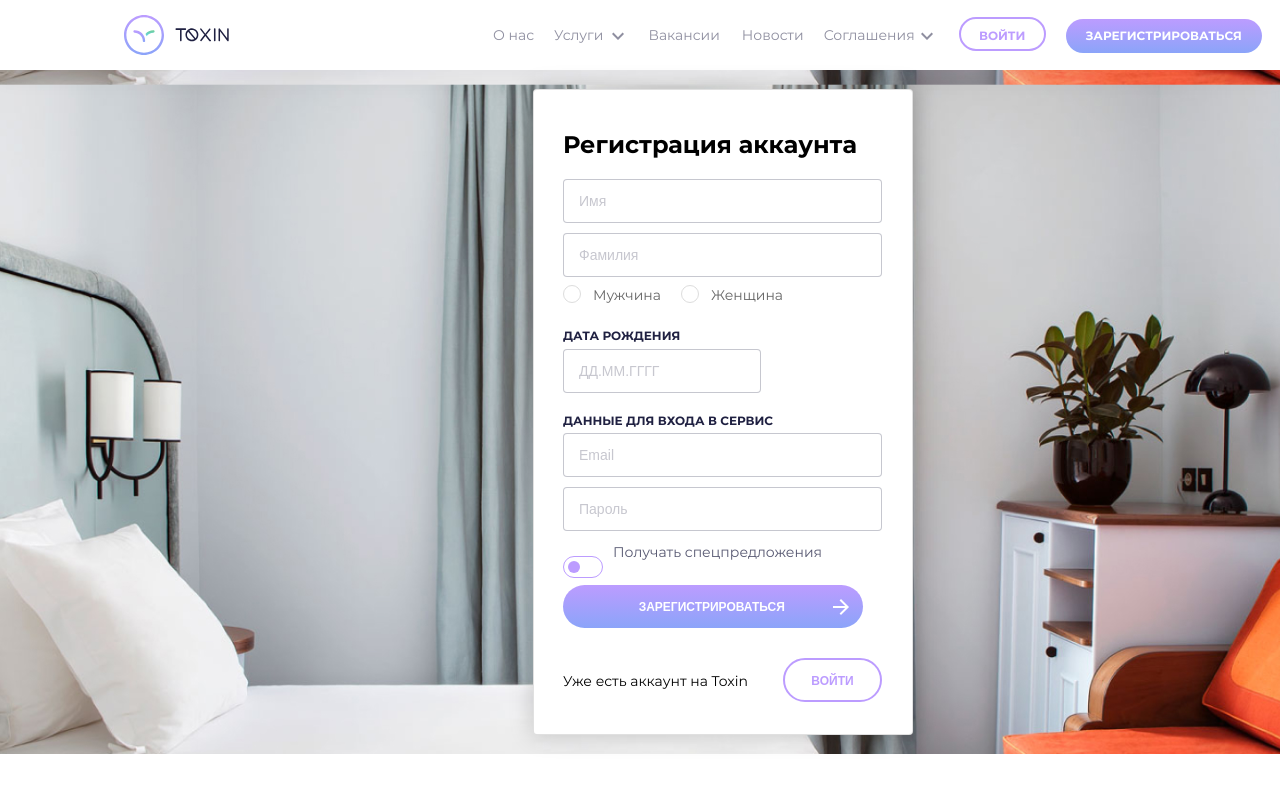
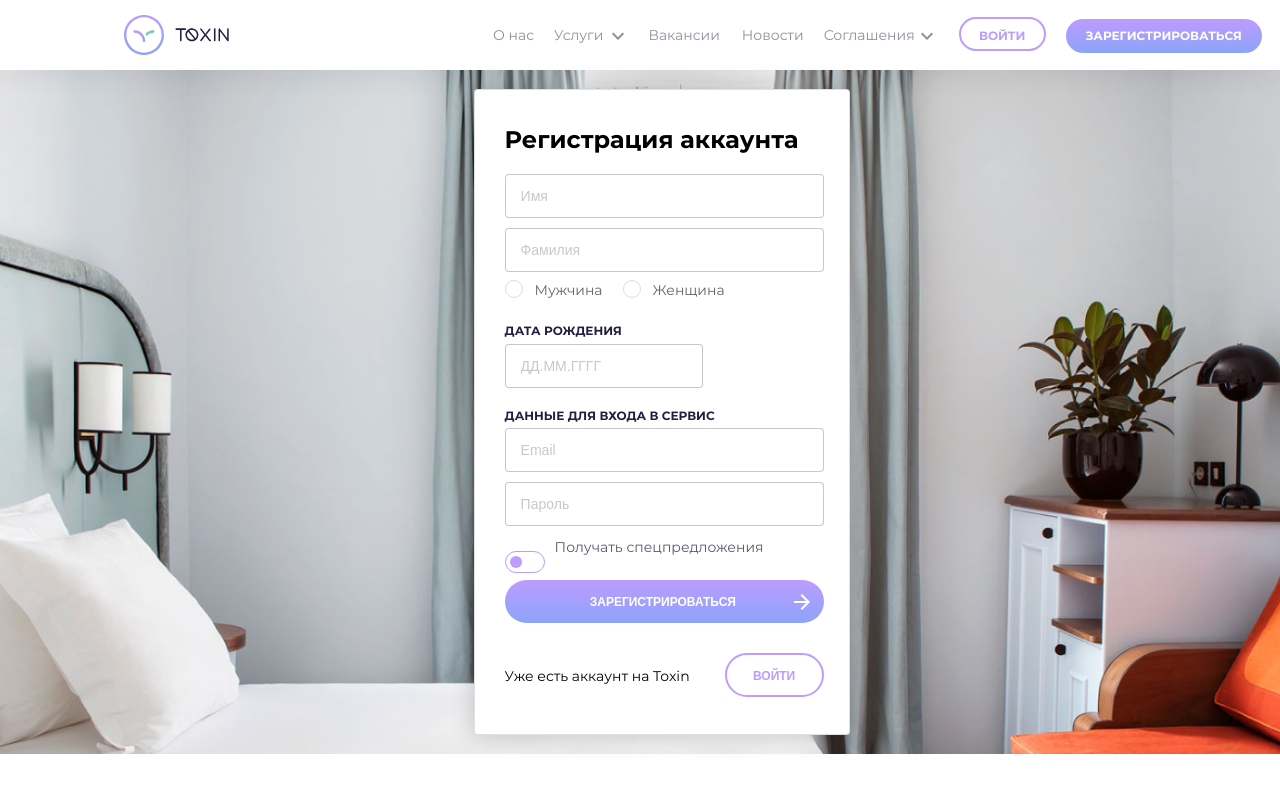
Before and after one commit to Annapichnenko/toxin, a React (Create React App) app: page /registration in a window 1280 px wide. Shown: the top 800 px of the page. Built offline with nearby package versions, Linux system fonts and the light colour scheme.

Commit message:
add adaptiv

```diff
--- a/src/components/Card/card.module.scss
+++ b/src/components/Card/card.module.scss
@@ -11,6 +11,9 @@
   padding-right: 30px;
   padding-bottom: 30px;
   background-color: white;
+  @media screen and (max-width: 370px) {
+    padding-left: 3%;
+  }
 }
 .title {
   font-weight: 700;
@@ -18,11 +21,17 @@
   font-size: rem(24);
   line-height: rem(29);
   color: #1f2041;
+  @media screen and (max-width: 330px) {
+    font-size: rem(20);
+  }
 }
 .title2 {
   display: flex;
   column-gap: 20px;
   margin-top: 22px;
+  @media screen and (max-width: 330px) {
+    column-gap: 8px;
+  }
 }
 
 .text {
@@ -47,4 +56,8 @@
   position: absolute;
   z-index: 2;
   top: 19px;
+  width: 320px;
+  @media screen and (max-width: 380px) {
+    width: 260px;
+  }
 }
--- a/src/components/DropDown/down.module.scss
+++ b/src/components/DropDown/down.module.scss
@@ -100,5 +100,5 @@
   justify-content: space-between;
 }
 .dropDownBig {
-  width: 320px;
+  width: 100%;
 }
--- a/src/components/RegistrationForm/form.module.scss
+++ b/src/components/RegistrationForm/form.module.scss
@@ -4,15 +4,23 @@
   border: 1px solid rgba(0, 0, 0, 0.12);
   box-shadow: 0px 0px 25px rgba(0, 0, 0, 0.2);
   border-radius: 4px;
-  width: 380px;
+  max-width: 380px;
   height: 646px;
 
-  padding-right: 30px;
-  padding-top: 40px;
-  padding-bottom: 44px;
+  padding-left: 30px;
+  padding-right: 3.2%;
+  padding-top: 4.3%;
   box-sizing: border-box;
 
-  padding-left: 29px;
+  @media screen and (max-width: 490px) {
+    padding-left: 5%;
+  }
+  @media screen and (max-width: 370px) {
+    padding-left: 3%;
+  }
+  @media screen and (max-width: 330px) {
+    padding-left: 1%;
+  }
 }
 .reg {
   font-weight: 700;
@@ -61,7 +69,6 @@
 }
 .button1 {
   margin-top: 21px;
-  width: 300px;
 }
 .toxin {
   margin-top: 44px;
@@ -76,6 +83,9 @@
   column-gap: 34px;
 
   flex-direction: row;
+  @media screen and (max-width: 380px) {
+    column-gap: 13px;
+  }
 }
 .button3 {
   margin-top: 30px;
--- a/src/pages/Home/home.module.scss
+++ b/src/pages/Home/home.module.scss
@@ -8,8 +8,14 @@
   background-repeat: no-repeat;
 }
 .container {
-  padding-top: 70px;
-  padding-left: 139px;
+  padding-top: 4.8%;
+  padding-left: 9.7%;
+  @media screen and (max-width: 888px) {
+    padding-left: 4%;
+  }
+  @media screen and (max-width: 330px) {
+    padding-left: 0.2%;
+  }
 }
 .span {
   margin-top: 318px;
--- a/src/pages/Registration/registration.module.scss
+++ b/src/pages/Registration/registration.module.scss
@@ -5,14 +5,28 @@
   -o-background-size: 100%;
   background-size: 100%;
   width: 100%;
-
+  background-repeat: no-repeat;
   background-position: bottom;
   height: 684px;
+  background-size: cover;
 }
 .container {
   display: flex;
 
   padding-top: 19px;
-  padding-left: 533px;
+  padding-left: 37%;
   height: 684px;
+  @media screen and (max-width: 700px) {
+    padding-left: 15%;
+  }
+
+  @media screen and (max-width: 490px) {
+    padding-left: 5%;
+  }
+  @media screen and (max-width: 370x) {
+    padding-left: 1%;
+  }
+  @media screen and (max-width: 370px) {
+    padding-left: 0.2%;
+  }
 }
--- a/src/pages/Rooms/rooms.module.scss
+++ b/src/pages/Rooms/rooms.module.scss
@@ -118,10 +118,14 @@
   margin-top: 33px;
 }
 .rommSlider {
-  margin-left: 140px;
+  margin-left: 9.7%;
 }
 .container {
   display: flex;
+  @media screen and (max-width: 630px) {
+    flex-wrap: wrap;
+    justify-content: center;
+  }
 }
 .cardSlider {
   display: flex;
@@ -130,8 +134,8 @@
   row-gap: 21px;
 }
 .sliders {
-  margin-left: 60px;
-  margin-top: 30px;
+  margin-left: 4.1%;
+  margin-top: 2%;
 }
 .rooms {
   font-weight: 700;
@@ -140,10 +144,23 @@
 
   color: #1f2041;
   margin-bottom: 24px;
+  @media screen and (max-width: 630px) {
+    margin-top: 7%;
+  }
 }
 .pagination {
   margin-left: 30%;
 
   margin-top: 39.94px;
   margin-bottom: 71px;
+  @media screen and (max-width: 933px) {
+    margin-left: 2%;
+  }
+  @media screen and (max-width: 630px) {
+    margin-left: 28%;
+  }
+  @media screen and (max-width: 577px) {
+    margin-left: 4%;
+    margin-bottom: 20px;
+  }
 }
```
